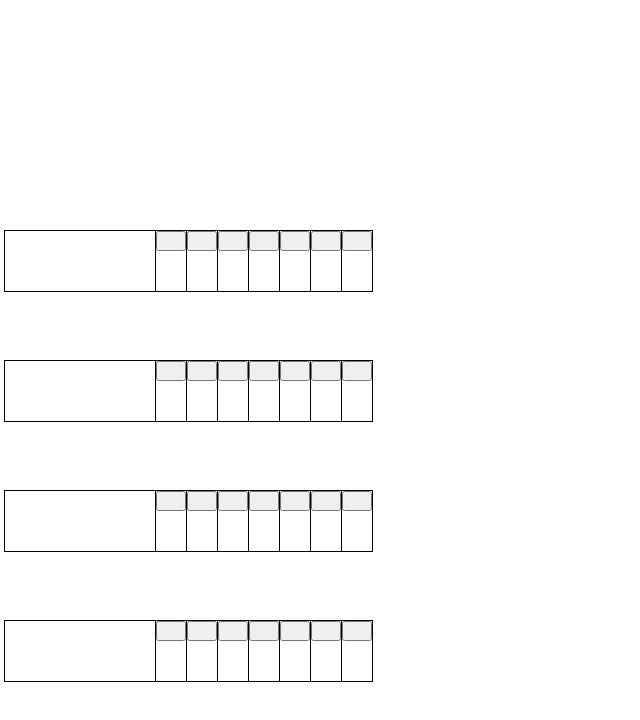
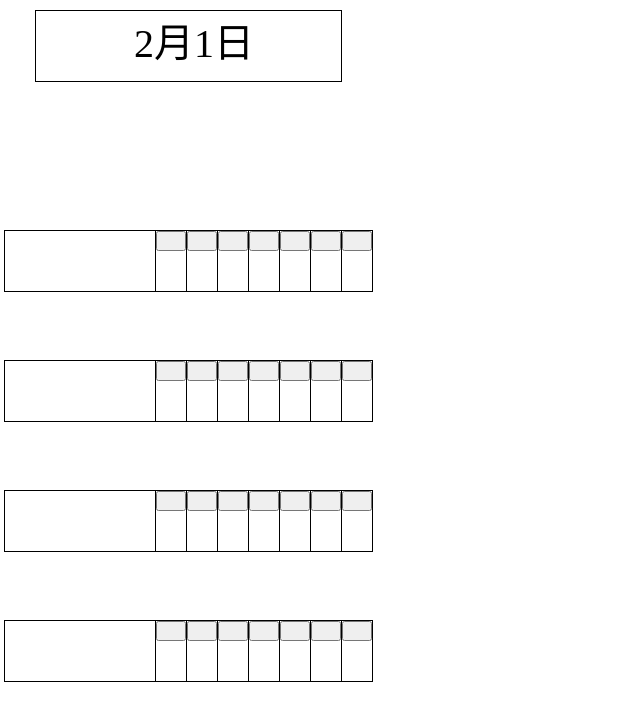
Before and after one commit to RrcF30/T-FrameWork2-todo, a plain HTML site: page index.html in a window 1280 px wide. Shown: the whole page, without its empty margins (0-640 px from the left). Drawn offline with Linux system fonts and the light colour scheme.

Commit message:
create view month &date

```diff
--- a/css/style.css
+++ b/css/style.css
@@ -1,3 +1,21 @@
+/*view month & date*/
+#viewdate{
+    position: absolute;
+    left: 35px;
+    top: 10px;
+    width: 305px;
+    height: 70px;
+    border: solid 1px;
+}
+
+#viewdate_text{
+    position: absolute;
+    font-size: 40px;
+    left: 98px;
+}
+
+/*todo           todo           todo*/
+
 /*デイリー入力欄*/
 .day{
     position: absolute;
--- a/index.html
+++ b/index.html
@@ -7,6 +7,11 @@
     <title>Document</title>
 </head>
 <body>
+    <div id="viewdate" class="dates">
+        <div id="viewdate_text">
+
+        </div>
+    </div>
     <!--1項目目-->
     <div id="first_day" class="days">
         <div class="day" id="first"></div>
--- a/js/app.js
+++ b/js/app.js
@@ -1,3 +1,16 @@
+// 日付表示
+// 日付データを取得
+let date = new  Date();
+let day = date.getDate();
+let month = date.getMonth() + 1;
+//日付を表示するHTMLの要素を取得
+let v_date_t = document.getElementById("viewdate_text");
+//HTMLに表示するテキストを作成
+let day_text = day + "日";
+let month_text = month + "月";
+// HTMLで要素を表示
+v_date_t.innerHTML += month_text + day_text;
+
 // all get    all get       all get          all get          all get             all get               all get       all get
 
 // 一つ目の欄を取得
```
